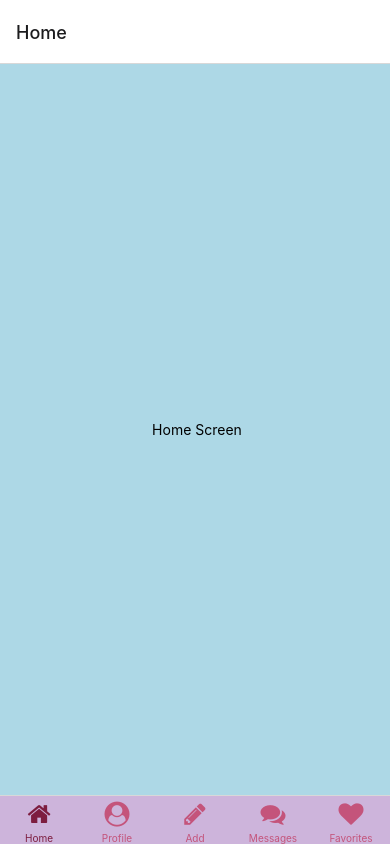
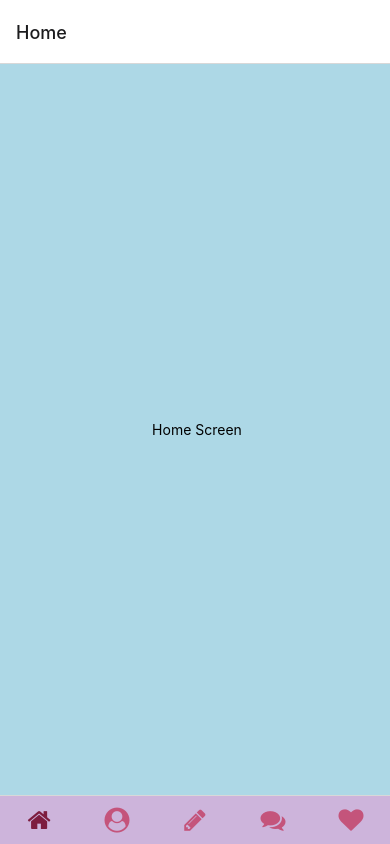
Before and after one commit to Mal0wn/DI4M_mobile, a React Native app: screen / in a window 390 px wide. Built offline with nearby package versions, Linux system fonts and the light colour scheme.

Commit message:
display none route name

```diff
--- a/App.js
+++ b/App.js
@@ -40,6 +40,10 @@ export default function App() {
           tabBarActiveTintColor: "#7D1D3F",
           tabBarInactiveTintColor: "#C4547B",
           tabBarLabelPosition: "below-icon",
+          tabBarLabelStyle : {
+            display : 'none'
+          }
+          ,
           tabBarStyle: [
     {
       display: "flex",
```
